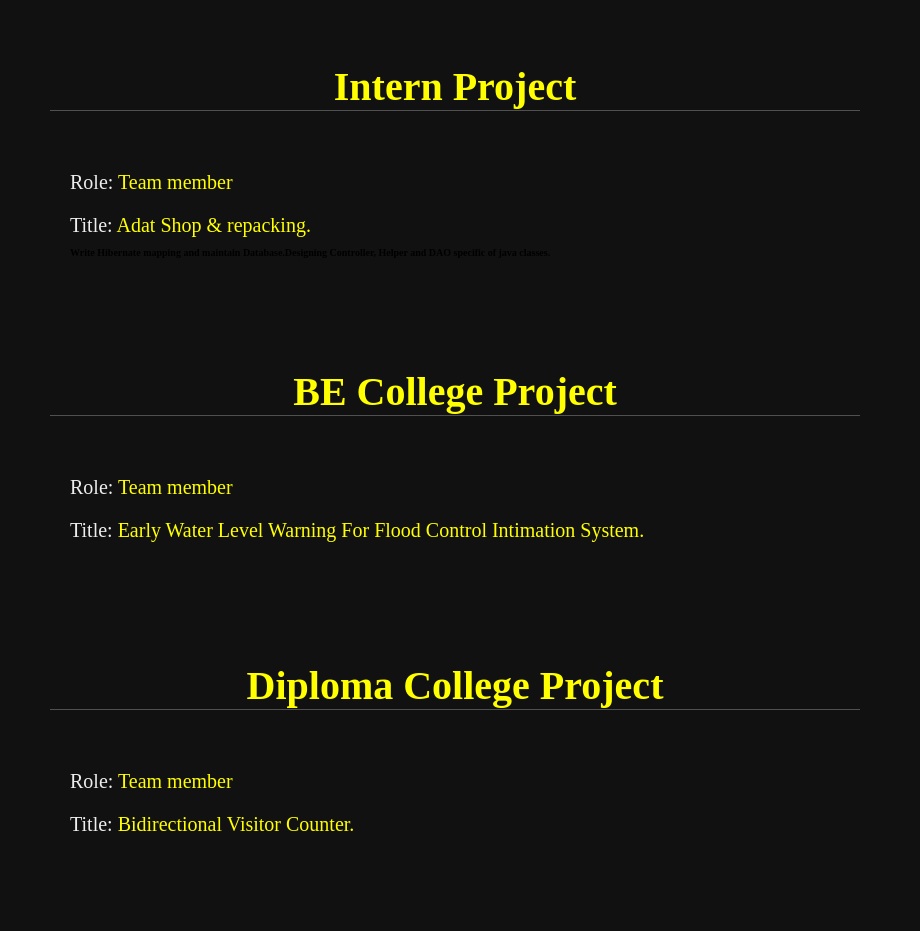
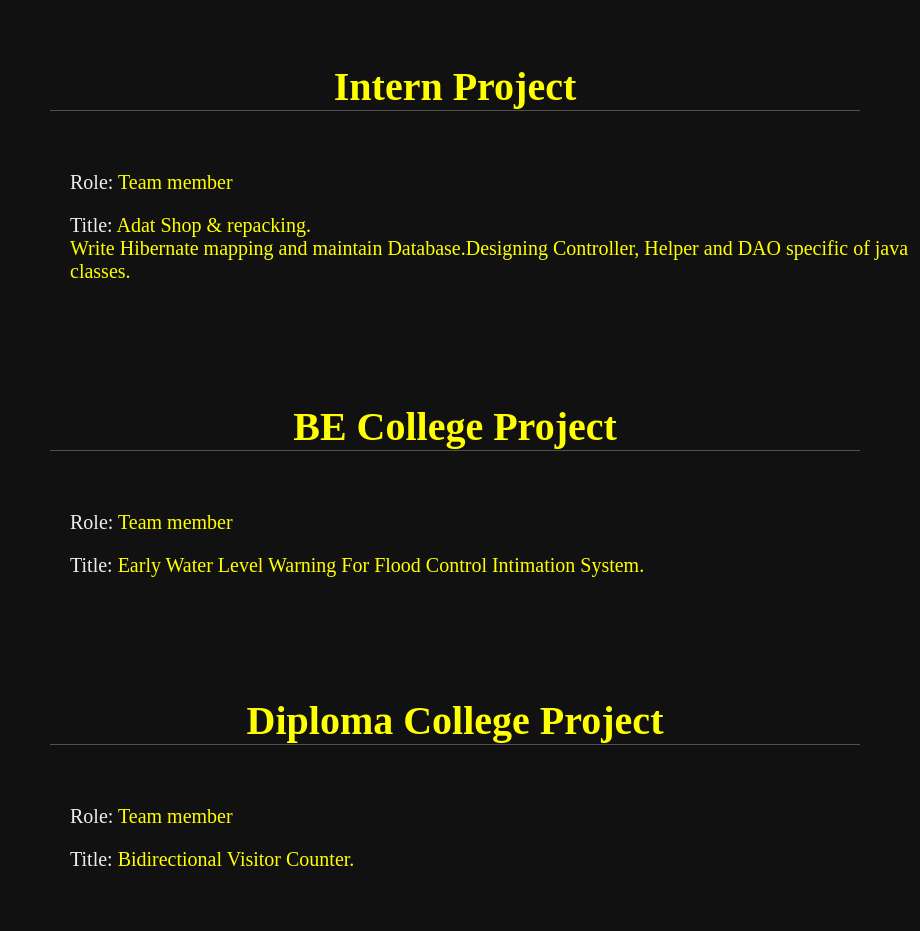
Before and after one commit to AshviniThakare/Portfolio.github.io, a plain HTML site: page index.html in a window 1280 px wide. Shown: the part 1879-2810 px from the top of the page, without its empty margins (360-1280 px from the left). Before the commit the page ends 2775 px from the top, so only its background shows below. Drawn offline with Linux system fonts and the light colour scheme.

Commit message:
Update index.html

```diff
--- a/index.html
+++ b/index.html
@@ -151,7 +151,7 @@ working on Software Developement , Software & Hardware Testing.
     <div class="Row">
         <div class="det">
     <h3><span>Role: </span>Team member</h3>
-    <h3><span>Title: </span> Adat Shop & repacking. <br><h4>Write Hibernate mapping and maintain Database.Designing Controller, Helper and DAO specific of java classes.</h4></h3>
+    <h3><span>Title: </span> Adat Shop & repacking. <br>Write Hibernate mapping and maintain Database.Designing Controller, Helper and DAO specific of java classes.</h3>
            </div>
 </div>
 </section>
```
